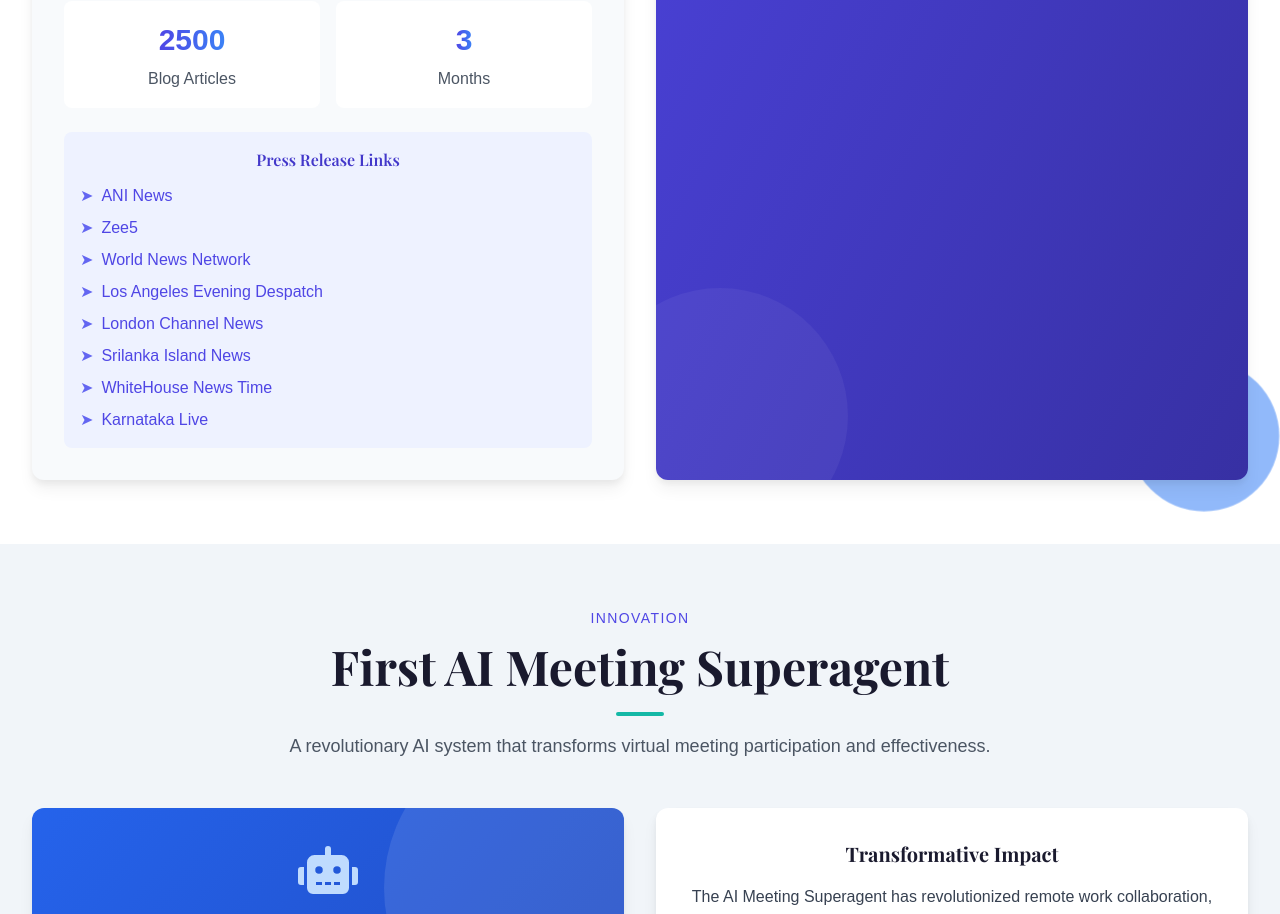
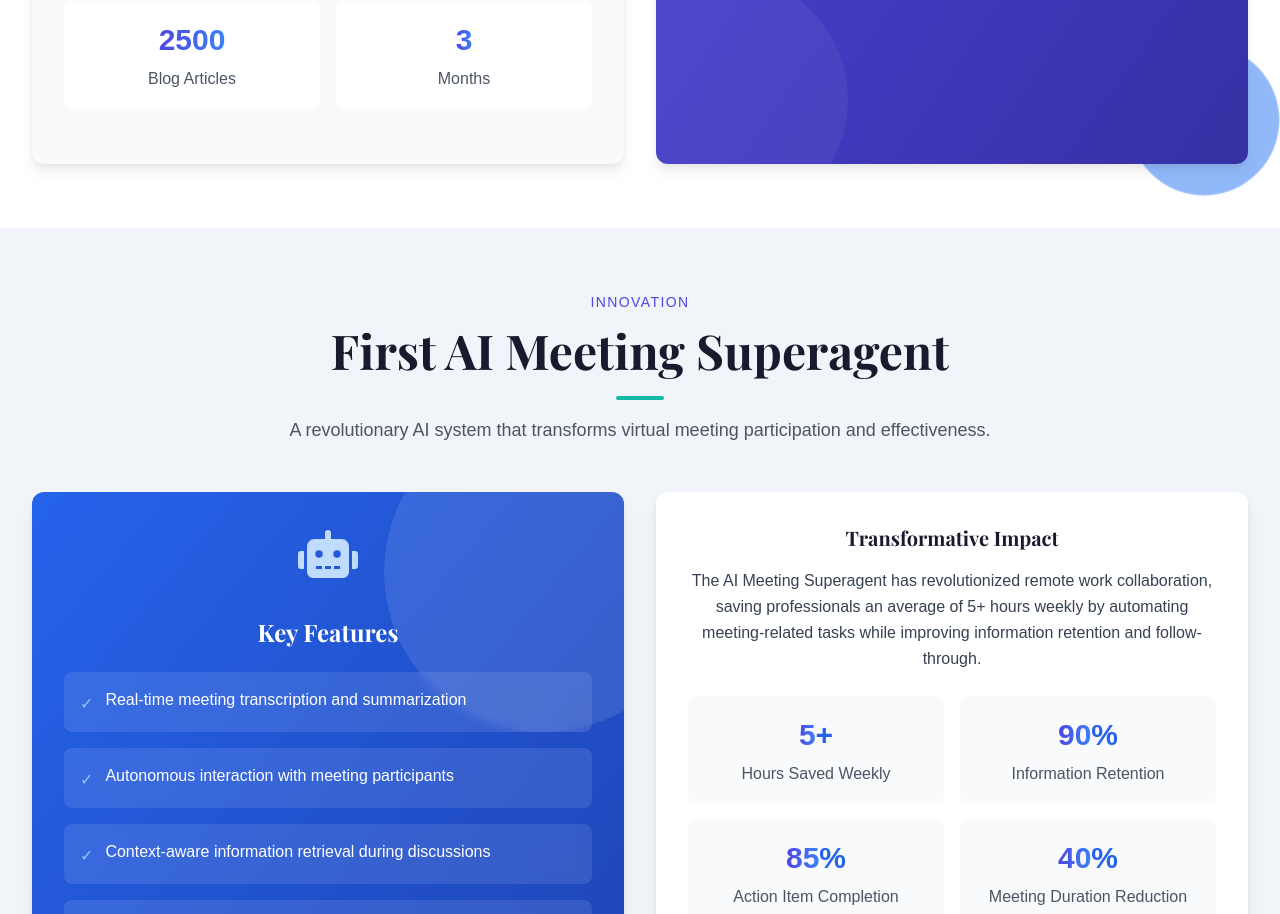
Before and after one commit to Sampathkumarvpatil/DrSampath, a React (Create React App) app in the folder frontend/: page /achievements in a window 1280 px wide. Shown: the part 2120-3034 px from the top of the page. Built offline with nearby package versions, Linux system fonts and the light colour scheme; a web font is replaced by a local one.

Commit message:
auto-commit for 1d72ef96-37b0-4692-ba56-fe666523af3e

```diff
--- a/frontend/src/pages/Achievements.js
+++ b/frontend/src/pages/Achievements.js
@@ -214,60 +214,6 @@ const Achievements = () => {
                     <p className="text-gray-600">{metric.label}</p>
                   </div>
                 ))}
-              </div>
-
-              <div className="bg-primary-50 p-4 rounded-lg">
-                <h4 className="font-semibold mb-3 text-primary-700">Press Release Links</h4>
-                <ul className="space-y-2">
-                  <li className="flex items-start">
-                    <span className="text-primary-500 mr-2">➤</span>
-                    <a href="https://aninews.in/news/business/business/blindwink-announces-the-winners-of-7th-edition-of-india-achievers-awards-202320231120120611/" target="_blank" rel="noopener noreferrer" className="text-primary-600 hover:text-primary-800 transition-colors">
-                      ANI News
-                    </a>
-                  </li>
-                  <li className="flex items-start">
-                    <span className="text-primary-500 mr-2">➤</span>
-                    <a href="https://www.zee5.com/articles/blindwink-announces-the-winners-of-7th-edition-of-india-achievers-awards-2023" target="_blank" rel="noopener noreferrer" className="text-primary-600 hover:text-primary-800 transition-colors">
-                      Zee5
-                    </a>
-                  </li>
-                  <li className="flex items-start">
-                    <span className="text-primary-500 mr-2">➤</span>
-                    <a href="https://www.worldnewsnetwork.net/news/blindwink-announces-the-winners-of-7th-edition-of-india-achievers-awards-202320231120120557/" target="_blank" rel="noopener noreferrer" className="text-primary-600 hover:text-primary-800 transition-colors">
-                      World News Network
-                    </a>
-                  </li>
-                  <li className="flex items-start">
-                    <span className="text-primary-500 mr-2">➤</span>
-                    <a href="https://www.losangeleseveningdespatch.com/news/blindwink-announces-the-winners-of-7th-edition-of-india-achievers-awards-202320231120120557/" target="_blank" rel="noopener noreferrer" className="text-primary-600 hover:text-primary-800 transition-colors">
-                      Los Angeles Evening Despatch
-                    </a>
-                  </li>
-                  <li className="flex items-start">
-                    <span className="text-primary-500 mr-2">➤</span>
-                    <a href="https://www.londonchannelnews.com/news/blindwink-announces-the-winners-of-7th-edition-of-india-achievers-awards-202320231120120557/" target="_blank" rel="noopener noreferrer" className="text-primary-600 hover:text-primary-800 transition-colors">
-                      London Channel News
-                    </a>
-                  </li>
-                  <li className="flex items-start">
-                    <span className="text-primary-500 mr-2">➤</span>
-                    <a href="https://www.srilankaislandnews.com/news/blindwink-announces-the-winners-of-7th-edition-of-india-achievers-awards-202320231120120557/" target="_blank" rel="noopener noreferrer" className="text-primary-600 hover:text-primary-800 transition-colors">
-                      Srilanka Island News
-                    </a>
-                  </li>
-                  <li className="flex items-start">
-                    <span className="text-primary-500 mr-2">➤</span>
-                    <a href="https://www.whitehousenewstime.com/news/blindwink-announces-the-winners-of-7th-edition-of-india-achievers-awards-202320231120120557/" target="_blank" rel="noopener noreferrer" className="text-primary-600 hover:text-primary-800 transition-colors">
-                      WhiteHouse News Time
-                    </a>
-                  </li>
-                  <li className="flex items-start">
-                    <span className="text-primary-500 mr-2">➤</span>
-                    <a href="https://www.KarnatakaLive.in/news/blindwink-announces-the-winners-of-7th-edition-of-india-achievers-awards-202320231120120557/" target="_blank" rel="noopener noreferrer" className="text-primary-600 hover:text-primary-800 transition-colors">
-                      Karnataka Live
-                    </a>
-                  </li>
-                </ul>
               </div>
             </motion.div>
 
```
